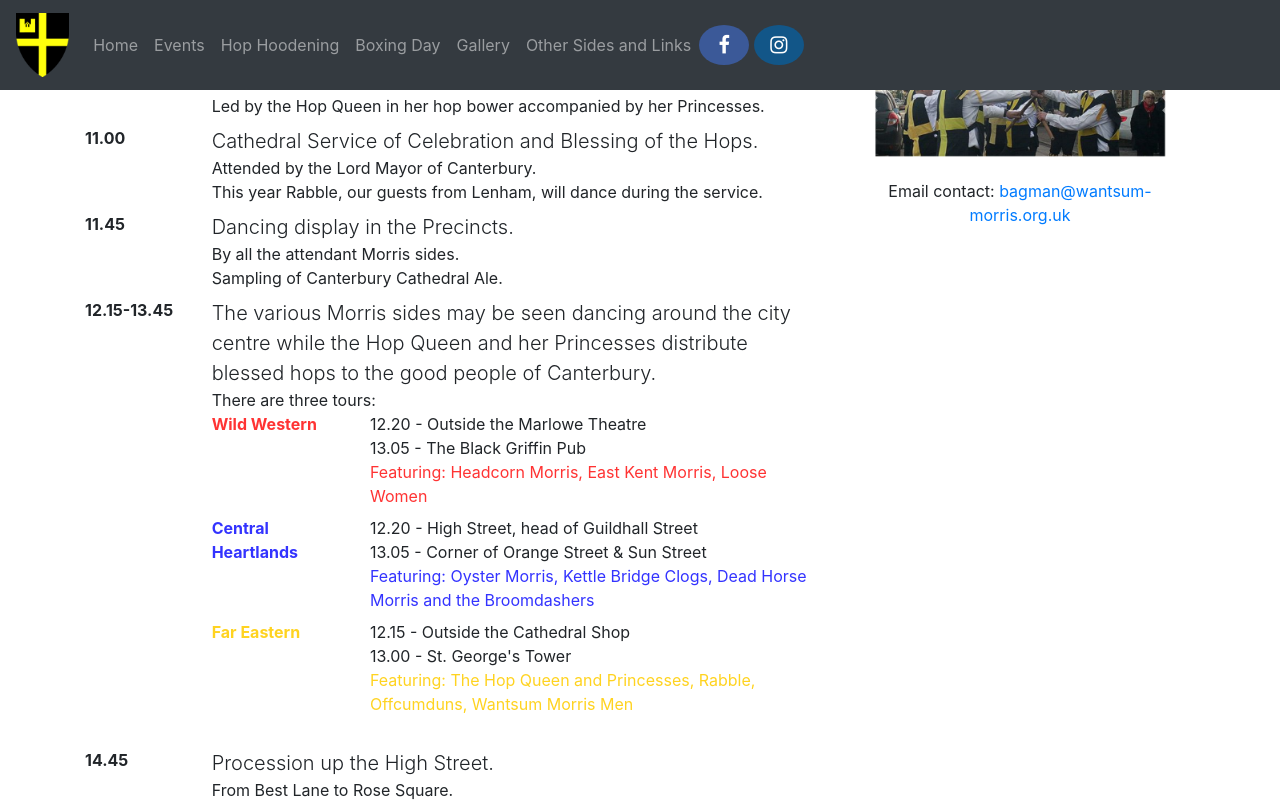
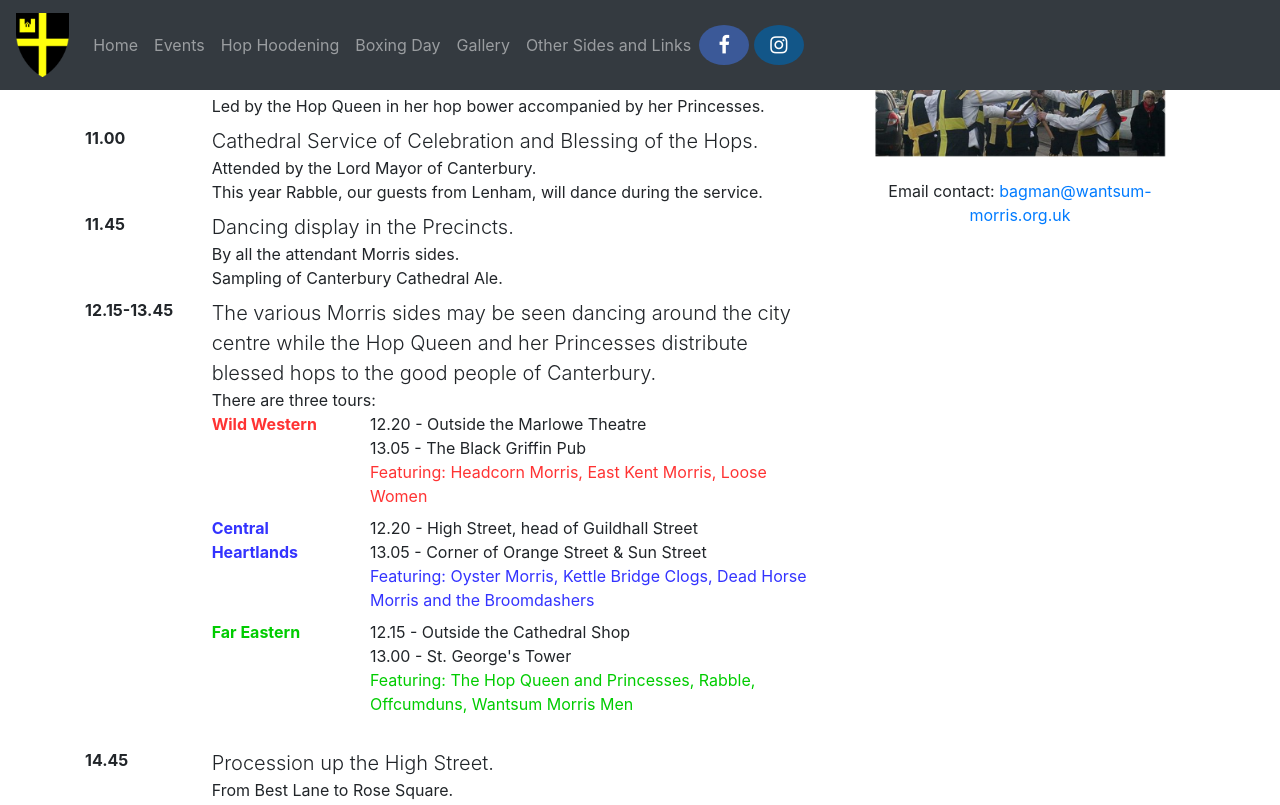
Before and after one commit to danwatford/wantsum-morris, a Jekyll site: the page built from hop-hoodening/schedule/index.html, in a window 1280 px wide and 1400 px high, scrolled down 280 px. Shown: the top 805 px of the window. Built offline with Jekyll 4.4.1, drawn with Linux system fonts in a browser that asks for light colours; nearby versions of some CDN libraries.

Commit message:
Tour 3 colour change

```diff
--- a/_includes/header.html
+++ b/_includes/header.html
@@ -11,7 +11,7 @@
 
     <link rel="stylesheet" href="https://maxcdn.bootstrapcdn.com/font-awesome/4.5.0/css/font-awesome.min.css">
 
-    <link rel="stylesheet" href="/css/wantsum-morris.css?v=2">
+    <link rel="stylesheet" href="/css/wantsum-morris.css?v=3">
 
     <link rel="icon" href="/favicon.png">
 </head>
--- a/_includes/headerwithmap.html
+++ b/_includes/headerwithmap.html
@@ -11,7 +11,7 @@
 
     <link rel="stylesheet" href="https://maxcdn.bootstrapcdn.com/font-awesome/4.5.0/css/font-awesome.min.css">
 
-    <link rel="stylesheet" href="/css/wantsum-morris.css?v=2">
+    <link rel="stylesheet" href="/css/wantsum-morris.css?v=3">
 
     <link rel="icon" href="/favicon.png">
 
--- a/css/wantsum-morris.css
+++ b/css/wantsum-morris.css
@@ -58,5 +58,5 @@
     color: #3333FF;
 }
 .tour-3 {
-    color: #FFD320;
+    color: #00cc00;
 }
```
